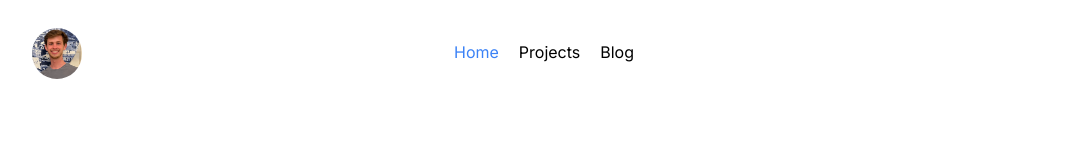
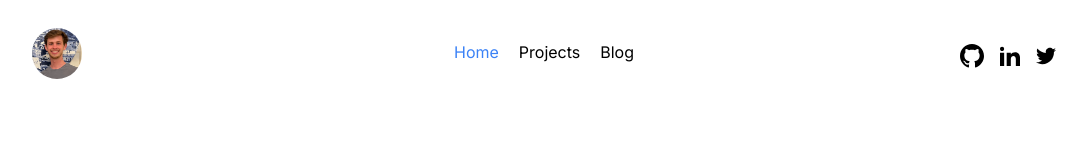
Before and after one commit to masnwilliams/masnwilliams.com, a Next.js app: page / in a window 1280 px wide. Shown: the top 160 px of the page, without its empty margins (96-1183 px from the left). Built offline with nearby package versions, Linux system fonts and the light colour scheme.

Commit message:
added social links

```diff
--- /dev/null
+++ b/src/components/Icons.tsx
@@ -0,0 +1,35 @@
+export const TwitterIcon = () => (
+  <svg
+    xmlns="http://www.w3.org/2000/svg"
+    width="20"
+    height="20"
+    viewBox="0 0 24 24"
+    fill="currentColor"
+  >
+    <path d="M24 4.557c-.883.392-1.832.656-2.828.775 1.017-.609 1.798-1.574 2.165-2.724-.951.564-2.005.974-3.127 1.195-.897-.957-2.178-1.555-3.594-1.555-3.179 0-5.515 2.966-4.797 6.045-4.091-.205-7.719-2.165-10.148-5.144-1.29 2.213-.669 5.108 1.523 6.574-.806-.026-1.566-.247-2.229-.616-.054 2.281 1.581 4.415 3.949 4.89-.693.188-1.452.232-2.224.084.626 1.956 2.444 3.379 4.6 3.419-2.07 1.623-4.678 2.348-7.29 2.04 2.179 1.397 4.768 2.212 7.548 2.212 9.142 0 14.307-7.721 13.995-14.646.962-.695 1.797-1.562 2.457-2.549z" />
+  </svg>
+);
+
+export const LinkedInIcon = () => (
+  <svg
+    xmlns="http://www.w3.org/2000/svg"
+    width="20"
+    height="20"
+    viewBox="0 0 24 24"
+    fill="currentColor"
+  >
+    <path d="M4.98 3.5c0 1.381-1.11 2.5-2.48 2.5s-2.48-1.119-2.48-2.5c0-1.38 1.11-2.5 2.48-2.5s2.48 1.12 2.48 2.5zm.02 4.5h-5v16h5v-16zm7.982 0h-4.968v16h4.969v-8.399c0-4.67 6.029-5.052 6.029 0v8.399h4.988v-10.131c0-7.88-8.922-7.593-11.018-3.714v-2.155z" />
+  </svg>
+);
+
+export const GitHubIcon = () => (
+  <svg
+    xmlns="http://www.w3.org/2000/svg"
+    width="24"
+    height="24"
+    viewBox="0 0 24 24"
+    fill="currentColor"
+  >
+    <path d="M12 0c-6.626 0-12 5.373-12 12 0 5.302 3.438 9.8 8.207 11.387.599.111.793-.261.793-.577v-2.234c-3.338.726-4.033-1.416-4.033-1.416-.546-1.387-1.333-1.756-1.333-1.756-1.089-.745.083-.729.083-.729 1.205.084 1.839 1.237 1.839 1.237 1.07 1.834 2.807 1.304 3.492.997.107-.775.418-1.305.762-1.604-2.665-.305-5.467-1.334-5.467-5.931 0-1.311.469-2.381 1.236-3.221-.124-.303-.535-1.524.117-3.176 0 0 1.008-.322 3.301 1.23.957-.266 1.983-.399 3.003-.404 1.02.005 2.047.138 3.006.404 2.291-1.552 3.297-1.23 3.297-1.23.653 1.653.242 2.874.118 3.176.77.84 1.235 1.911 1.235 3.221 0 4.609-2.807 5.624-5.479 5.921.43.372.823 1.102.823 2.222v3.293c0 .319.192.694.801.576 4.765-1.589 8.199-6.086 8.199-11.386 0-6.627-5.373-12-12-12z" />
+  </svg>
+);
--- a/src/components/NavBar.tsx
+++ b/src/components/NavBar.tsx
@@ -3,6 +3,7 @@
 import Link from "next/link";
 import { usePathname } from "next/navigation";
 import Image from "next/image";
+import SocialLinks from "@/components/SocialLinks";
 
 const navItems = [
   {
@@ -52,6 +53,8 @@
           {item.text}
         </Link>
       ))}
+
+      <SocialLinks />
     </div>
   );
 };
--- /dev/null
+++ b/src/components/SocialLinks.tsx
@@ -0,0 +1,31 @@
+import Link from "next/link";
+import { GitHubIcon, LinkedInIcon, TwitterIcon } from "@/components/Icons";
+
+const SocialLinks = () => {
+  return (
+    <div className="fixed top-11 right-0 pr-32 invisible sm:visible">
+      <ul className="flex items-center space-x-4">
+        <li className={"hover:text-blue-400 transition-all"}>
+          <Link href="https://www.github.com/masnwilliams" target={"_blank"}>
+            <GitHubIcon />
+          </Link>
+        </li>
+        <li className={"hover:text-blue-400 transition-all"}>
+          <Link
+            href="https://www.linkedin.com/in/john-mason-williams/"
+            target={"_blank"}
+          >
+            <LinkedInIcon />
+          </Link>
+        </li>
+        <li className={"hover:text-blue-400 transition-all"}>
+          <Link href="https://twitter.com/@masnwilliams" target={"_blank"}>
+            <TwitterIcon />
+          </Link>
+        </li>
+      </ul>
+    </div>
+  );
+};
+
+export default SocialLinks;
```
